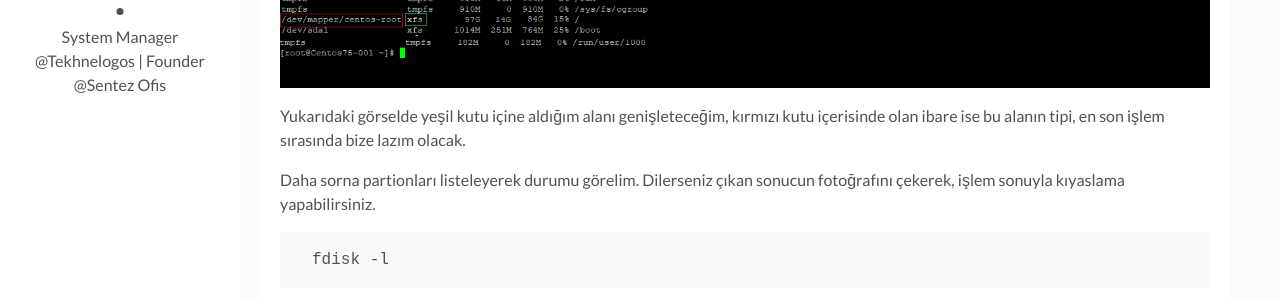
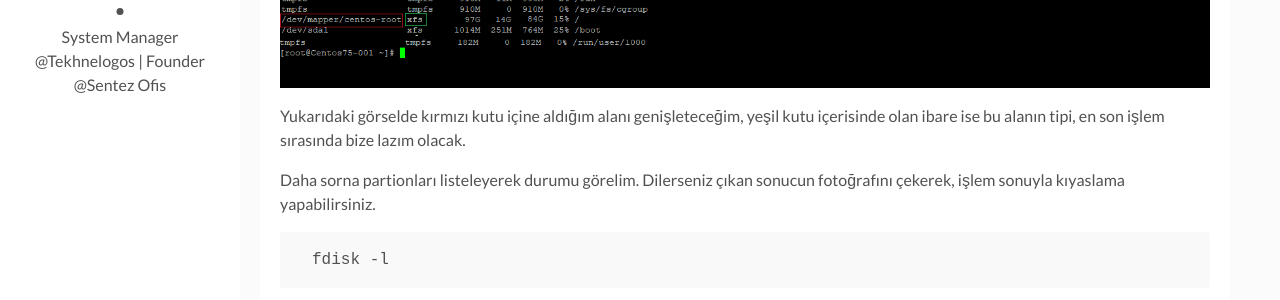
Before and after one commit to furkanbilgin/furkanbilgin.github.io, a Jekyll site: the page built from _posts/2020-05-05-centos-disk-genisletme.md, in a window 1280 px wide and 900 px high, scrolled down 779 px. Shown: the part 154-454 px from the top of the window. Built offline with Jekyll 4.4.1, drawn with Linux system fonts in a browser that asks for light colours; comment, search, counter and statistics services are not loaded.

```diff
--- a/_posts/2020-05-05-centos-disk-genisletme.md
+++ b/_posts/2020-05-05-centos-disk-genisletme.md
@@ -22,7 +22,7 @@ df -khT
 
 ![Picture description](/assets/img/posts/extend_disk/df-h.png){: .center-image }
 
-Yukarıdaki görselde yeşil kutu içine aldığım alanı genişleteceğim, kırmızı kutu içerisinde olan ibare ise bu alanın tipi, en son işlem sırasında bize lazım olacak.
+Yukarıdaki görselde kırmızı kutu içine aldığım alanı genişleteceğim, yeşil kutu içerisinde olan ibare ise bu alanın tipi, en son işlem sırasında bize lazım olacak.
 
 Daha sorna partionları listeleyerek durumu görelim.
 Dilerseniz çıkan sonucun fotoğrafını çekerek, işlem sonuyla kıyaslama yapabilirsiniz.
```
